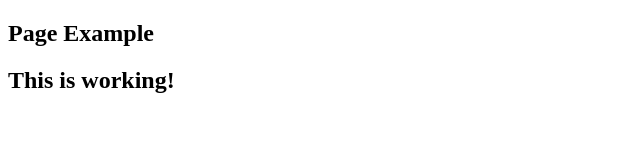
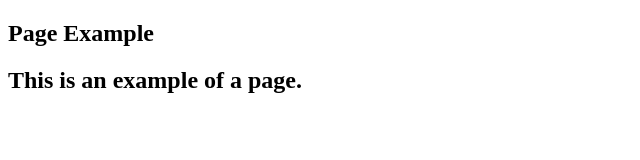
Before and after one commit to WaterUhmm/MPH-MultiplePageHandler, a website: page HTML/Example.html in a window 1280 px wide. Shown: the whole page, without its empty margins (0-640 px from the left). Drawn offline with Linux system fonts and the light colour scheme.

Commit message:
Update Example.html

```diff
--- a/HTML/Example.html
+++ b/HTML/Example.html
@@ -8,7 +8,7 @@
 
     <h2> Page Example <h2>
 
-        This is working!
+    This is an example of a page.
 </head>
 <body>
 
```
